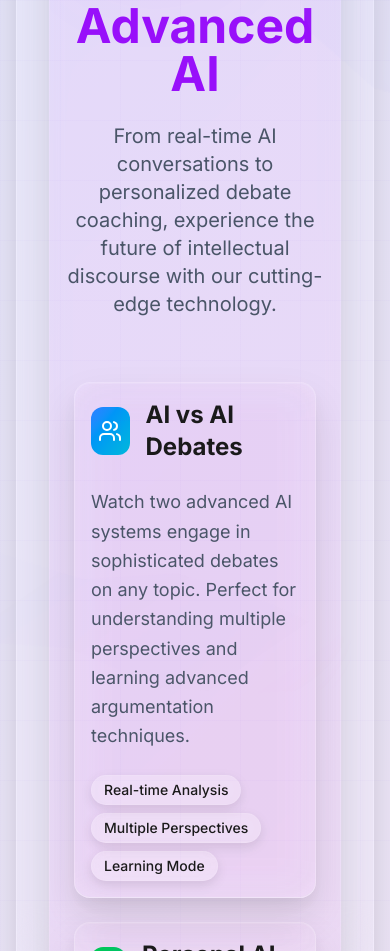
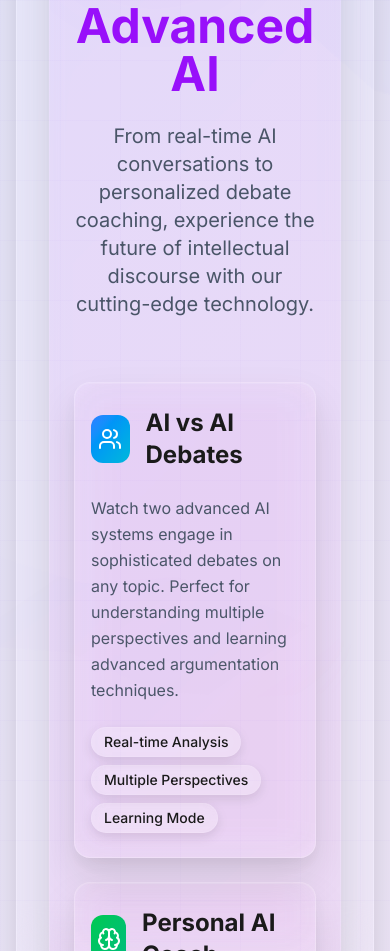
Before and after one commit to talhanizam/Debatify, a Next.js app: page / in a window 390 px wide. Shown: the part 1500-2451 px from the top of the page. Built offline with nearby package versions, Linux system fonts and the light colour scheme; no server answers.

Commit message:
mobile responsiveness 3

```diff
--- a/src/app/page.tsx
+++ b/src/app/page.tsx
@@ -291,7 +291,7 @@ const handleSendMessage = async () => {
                 </div>
 
                 {/* Main Features Container */}
-                <div className="feature-container-3d rounded-[2rem] p-4 sm:p-6 md:p-12 relative overflow-hidden w-full max-w-none">
+<div className="feature-container-3d rounded-[2rem] p-4 sm:p-6 md:p-12 relative overflow-hidden w-full max-w-none px-2 sm:px-6">
                   {/* Background Pattern */}
                   <div className="absolute inset-0 opacity-10">
                     <div className="absolute top-10 left-10 w-32 h-32 bg-purple-500 rounded-full blur-3xl"></div>
@@ -304,23 +304,23 @@ const handleSendMessage = async () => {
                         Intelligent Debate Platform with{" "}
                         <span className="text-purple-600 dark:text-purple-400">Advanced AI</span>
                       </h2>
-                      <p className="text-xl text-secondary max-w-3xl mx-auto">
+                      <p className="text-xl text-secondary max-w-none sm:max-w-3xl mx-auto px-3 sm:px-0">
                         From real-time AI conversations to personalized debate coaching, experience the future of
                         intellectual discourse with our cutting-edge technology.
                       </p>
                     </div>
 
                     {/* Feature Grid */}
-<div className="grid grid-cols-1 md:grid-cols-2 gap-6 sm:gap-8 md:gap-12 w-full px-2 sm:px-6 md:px-0">
+<div className="grid grid-cols-1 md:grid-cols-2 gap-6 sm:gap-8 md:gap-12 w-full px-4 sm:px-6 md:px-0">
                       {/* AI vs AI Feature */}
-                      <div className="card-3d w-full rounded-2xl p-4 sm:p-6 md:p-8 bg-gradient-to-br from-blue-50/20 to-cyan-50/20 dark:from-blue-900/10 dark:to-cyan-900/10">
+                      <div className="card-3d w-full rounded-2xl py-6 px-4 sm:py-8 sm:px-6 md:py-10 md:px-8 bg-gradient-to-br from-blue-50/20 to-cyan-50/20 dark:from-blue-900/10 dark:to-cyan-900/10">
                         <div className="flex items-center space-x-4 mb-6">
                           <div className="w-12 h-12 bg-gradient-to-br from-blue-500 to-cyan-500 rounded-xl flex items-center justify-center">
                             <Users className="w-6 h-6 text-white" />
                           </div>
                           <h3 className="text-2xl font-bold text-primary">AI vs AI Debates</h3>
                         </div>
-                        <p className="text-secondary text-lg leading-relaxed mb-6">
+<p className="text-secondary text-base sm:text-lg leading-relaxed mb-6">
                           Watch two advanced AI systems engage in sophisticated debates on any topic. Perfect for
                           understanding multiple perspectives and learning advanced argumentation techniques.
                         </p>
@@ -336,7 +336,7 @@ const handleSendMessage = async () => {
                       </div>
 
                       {/* You vs AI Feature */}
-                      <div className="card-3d w-full rounded-2xl p-4 sm:p-6 md:p-8 bg-gradient-to-br from-green-50/20 to-emerald-50/20 dark:from-green-900/10 dark:to-emerald-900/10">
+                      <div className="card-3d w-full rounded-2xl py-6 px-4 sm:py-8 sm:px-6 md:py-10 md:px-8 bg-gradient-to-br from-green-50/20 to-emerald-50/20 dark:from-green-900/10 dark:to-emerald-900/10">
                         <div className="flex items-center space-x-4 mb-6">
                           <div className="w-12 h-12 bg-gradient-to-br from-green-500 to-emerald-500 rounded-xl flex items-center justify-center">
                             <Brain className="w-6 h-6 text-white" />
@@ -357,7 +357,7 @@ const handleSendMessage = async () => {
                       </div>
 
                       {/* Additional Features */}
-                      <div className="card-3d w-full rounded-2xl p-4 sm:p-6 md:p-8 bg-gradient-to-br from-purple-50/20 to-pink-50/20 dark:from-purple-900/10 dark:to-pink-900/10">
+                      <div className="card-3d w-full rounded-2xl py-6 px-4 sm:py-8 sm:px-6 md:py-10 md:px-8 bg-gradient-to-br from-purple-50/20 to-pink-50/20 dark:from-purple-900/10 dark:to-pink-900/10">
                         <div className="flex items-center space-x-4 mb-6">
                           <div className="w-12 h-12 bg-gradient-to-br from-purple-500 to-pink-500 rounded-xl flex items-center justify-center">
                             <Lightbulb className="w-6 h-6 text-white" />
@@ -378,7 +378,7 @@ const handleSendMessage = async () => {
                         </div>
                       </div>
 
-                      <div className="card-3d w-full rounded-2xl p-4 sm:p-6 md:p-8 bg-gradient-to-br from-orange-50/20 to-red-50/20 dark:from-orange-900/10 dark:to-red-900/10">
+                      <div className="card-3d w-full rounded-2xl py-6 px-4 sm:py-8 sm:px-6 md:py-10 md:px-8 bg-gradient-to-br from-orange-50/20 to-red-50/20 dark:from-orange-900/10 dark:to-red-900/10">
                         <div className="flex items-center space-x-4 mb-6">
                           <div className="w-12 h-12 bg-gradient-to-br from-orange-500 to-red-500 rounded-xl flex items-center justify-center">
                             <TrendingUp className="w-6 h-6 text-white" />
```
